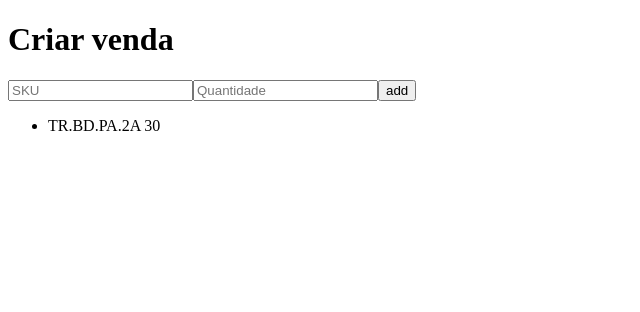
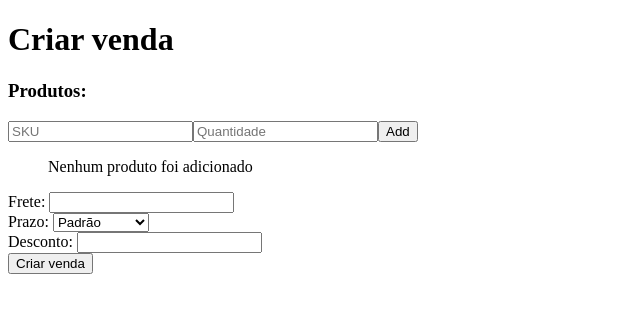
Before and after one commit to elsonfreire/case-seubone, a React (Vite) app: page / in a window 1280 px wide. Shown: the top 312 px of the page, without its empty margins (0-640 px from the left). Built offline with nearby package versions, Linux system fonts and the light colour scheme.

Commit message:
Update SaleLayout.jsx

```diff
--- a/src/components/SaleLayout.jsx
+++ b/src/components/SaleLayout.jsx
@@ -1,11 +1,21 @@
 import { useState, useTransition } from "react";
 
-const Form = ({ products, setProducts }) => {
+const ProductsForm = ({ products, setProducts }) => {
   const [newProductSku, setNewProductSku] = useState("");
   const [newProductQuantity, setNewProductQuantity] = useState("");
 
   const addProduct = (event) => {
     event.preventDefault();
+
+    if (
+      products &&
+      products.some((product) => {
+        return product.sku === newProductSku;
+      })
+    ) {
+      alert("SKU repetido");
+      return;
+    }
 
     const productObject = { sku: newProductSku, quantity: newProductQuantity };
     console.log(productObject);
@@ -24,6 +34,8 @@ const Form = ({ products, setProducts }) => {
   };
 
   return (
+    <>
+      <h3>Produtos:</h3>
       <form onSubmit={addProduct}>
         <input
           value={newProductSku}
@@ -35,8 +47,9 @@ const Form = ({ products, setProducts }) => {
           onChange={handleProductQuantityChange}
           placeholder="Quantidade"
         />
-      <button type="submit">add</button>
+        <button type="submit">Add</button>
       </form>
+    </>
   );
 };
 
@@ -51,22 +64,95 @@ const Products = ({ products }) => {
     });
   };
 
-  return <ul>{getProductsListItems()}</ul>;
+  return (
+    <>
+      <ul>
+        {products.length > 0 ? (
+          getProductsListItems()
+        ) : (
+          <p>Nenhum produto foi adicionado</p>
+        )}
+      </ul>
+    </>
+  );
 };
 
 const Layout = () => {
-  const [products, setProducts] = useState([
-    {
-      sku: "TR.BD.PA.2A",
-      quantity: 30,
-    },
-  ]);
+  const [products, setProducts] = useState([]);
+  const [shipping, setShipping] = useState("");
+  const [delivery, setDelivery] = useState("default");
+  const [discount, setDiscount] = useState("");
+
+  const createSale = (event) => {
+    event.preventDefault();
+
+    if (products) {
+    }
+
+    const sale = {
+      products,
+      shipping,
+      delivery,
+      discount,
+    };
+
+    console.log(sale);
+
+    setProducts([]);
+    setShipping("");
+    setDelivery("default");
+    setDiscount("");
+  };
+
+  const handleShippingChange = (event) => {
+    setShipping(event.target.value);
+  };
+
+  const handleDeliveryChange = (event) => {
+    setDelivery(event.target.value);
+  };
+
+  const handleDiscountChange = (event) => {
+    setDiscount(event.target.value);
+  };
 
   return (
     <>
       <h1>Criar venda</h1>
-      <Form products={products} setProducts={setProducts} />
+      <ProductsForm products={products} setProducts={setProducts} />
       <Products products={products} />
+      <form onSubmit={createSale}>
+        <div>
+          <label htmlFor="shipping">Frete: </label>
+          <input
+            value={shipping}
+            onChange={handleShippingChange}
+            id="shipping"
+          />
+        </div>
+        <div>
+          <label htmlFor="delivery">Prazo: </label>
+          <select
+            value={delivery}
+            onChange={handleDeliveryChange}
+            id="delivery"
+          >
+            <option value="default">Padrão</option>
+            <option value="turbo">Turbo</option>
+            <option value="super">Super Turbo</option>
+          </select>
+        </div>
+        <div>
+          <label htmlFor="discount">Desconto: </label>
+          <input
+            value={discount}
+            onChange={handleDiscountChange}
+            id="discount"
+          />
+        </div>
+
+        <button type="submit">Criar venda</button>
+      </form>
     </>
   );
 };
```
Lines whose indentation alone changed are shown as unchanged.
